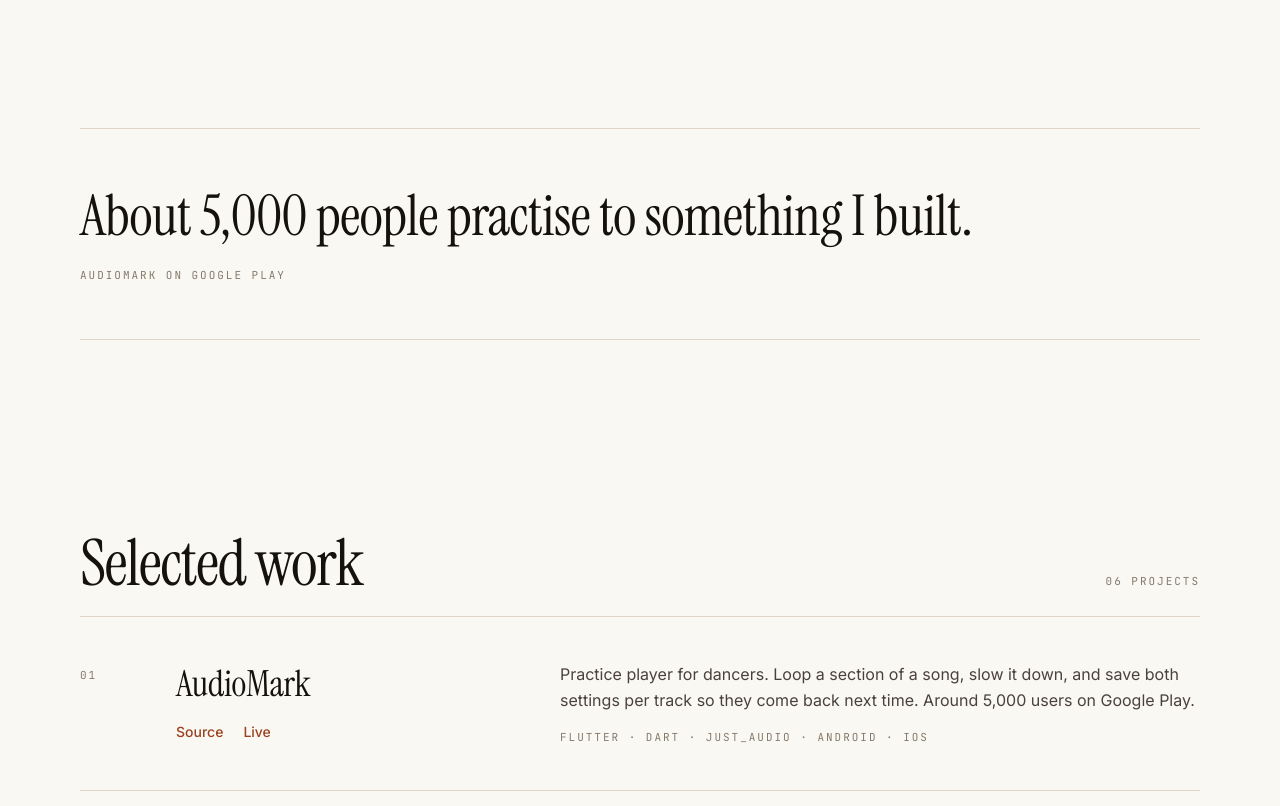
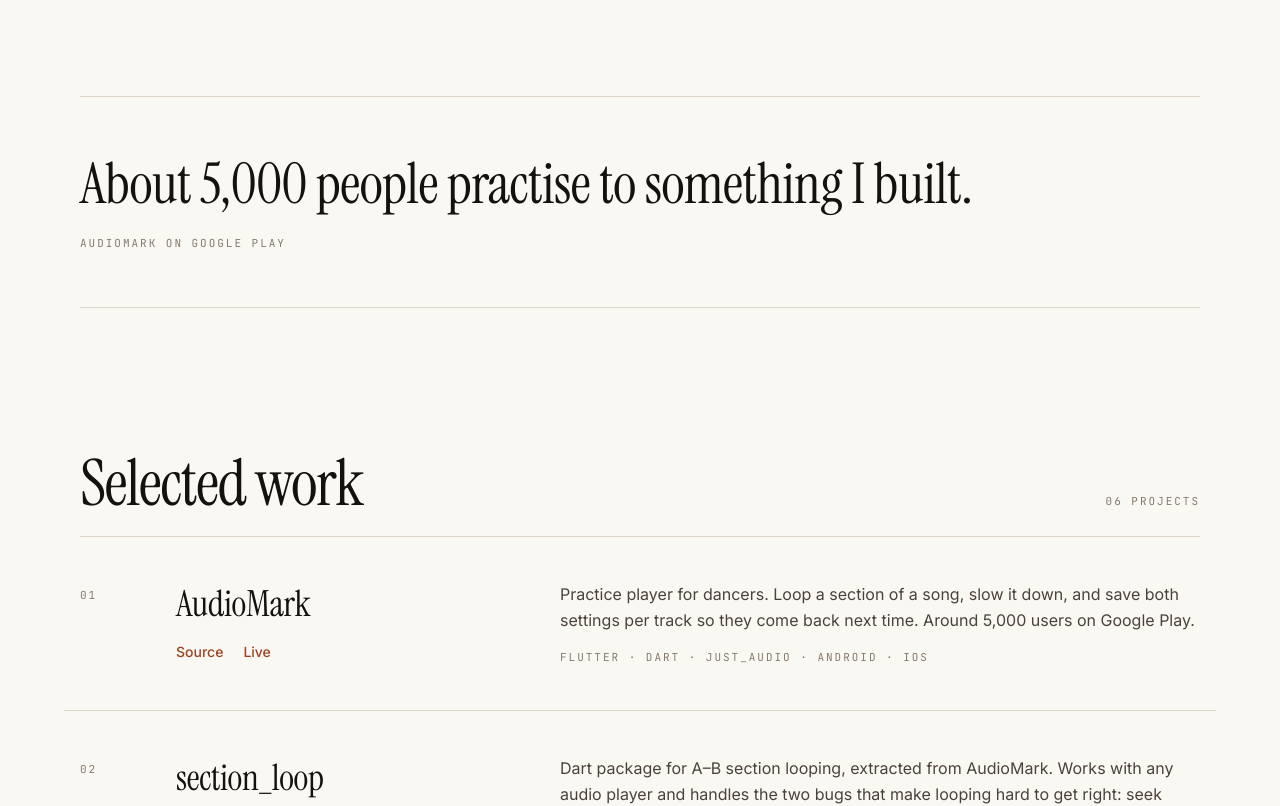
Before and after one commit to jaineelmodi11/jaineel-Portfolio, a Next.js app: page / in a window 1280 px wide. Shown: the part 780-1586 px from the top of the page. Built offline with nearby package versions, Linux system fonts and the light colour scheme.

Commit message:
Tighten layout after visual review
- Sticky About column so the experience list no longer runs beside an
  empty gutter
- Less air between the pull quote and the work index
- Hover state on work rows, with the row number picking up the accent

Co-Authored-By: Claude Opus 5 <noreply@anthropic.com>

```diff
--- a/src/components/sections/About.tsx
+++ b/src/components/sections/About.tsx
@@ -3,9 +3,9 @@ import { experience } from "@/data/experience"
 export function About() {
   return (
     <section id="about" className="px-6 md:px-12 lg:px-20 py-20 lg:py-28">
-      <div className="grid grid-cols-1 lg:grid-cols-12 gap-10 lg:gap-16">
+      <div className="grid grid-cols-1 lg:grid-cols-12 gap-10 lg:gap-16 lg:items-start">
         {/* Standfirst, set larger than body the way a lede runs. */}
-        <div className="lg:col-span-5">
+        <div className="lg:col-span-5 lg:sticky lg:top-24 lg:self-start">
           <h2 className="font-[family-name:var(--font-display)] text-ink text-[clamp(32px,5vw,64px)] leading-none tracking-[-0.02em]">
             About
           </h2>
--- a/src/components/sections/Hero.tsx
+++ b/src/components/sections/Hero.tsx
@@ -73,7 +73,7 @@ export function Hero() {
       </div>
 
       {/* Pull quote: the one number worth stopping on. */}
-      <div className="mt-24 lg:mt-32">
+      <div className="mt-20 lg:mt-24">
         <div className="rule" />
         <blockquote className="py-10 lg:py-14 max-w-4xl">
           <p className="font-[family-name:var(--font-display)] text-ink leading-[1.1] tracking-[-0.01em] text-[clamp(30px,4.4vw,58px)]">
--- a/src/components/sections/Projects.tsx
+++ b/src/components/sections/Projects.tsx
@@ -2,7 +2,7 @@ import { projects } from "@/data/projects"
 
 export function Projects() {
   return (
-    <section id="work" className="px-6 md:px-12 lg:px-20 py-20 lg:py-28">
+    <section id="work" className="px-6 md:px-12 lg:px-20 pt-14 lg:pt-16 pb-20 lg:pb-24">
       <div className="flex items-baseline justify-between gap-6 pb-5">
         <h2 className="font-[family-name:var(--font-display)] text-ink text-[clamp(32px,5vw,64px)] leading-none tracking-[-0.02em]">
           Selected work
@@ -16,9 +16,9 @@ export function Projects() {
       <ol>
         {projects.map((project, i) => (
           <li key={project.id}>
-            <article className="grid grid-cols-1 md:grid-cols-12 gap-4 md:gap-8 py-9 lg:py-11 border-b border-rule">
+            <article className="group grid grid-cols-1 md:grid-cols-12 gap-4 md:gap-8 py-9 lg:py-11 border-b border-rule transition-colors duration-300 hover:bg-paper-deep/60 md:px-4 md:-mx-4">
               <div className="md:col-span-1">
-                <span className="caption">{String(i + 1).padStart(2, "0")}</span>
+                <span className="caption transition-colors duration-300 group-hover:text-accent">{String(i + 1).padStart(2, "0")}</span>
               </div>
 
               <div className="md:col-span-4">
```
